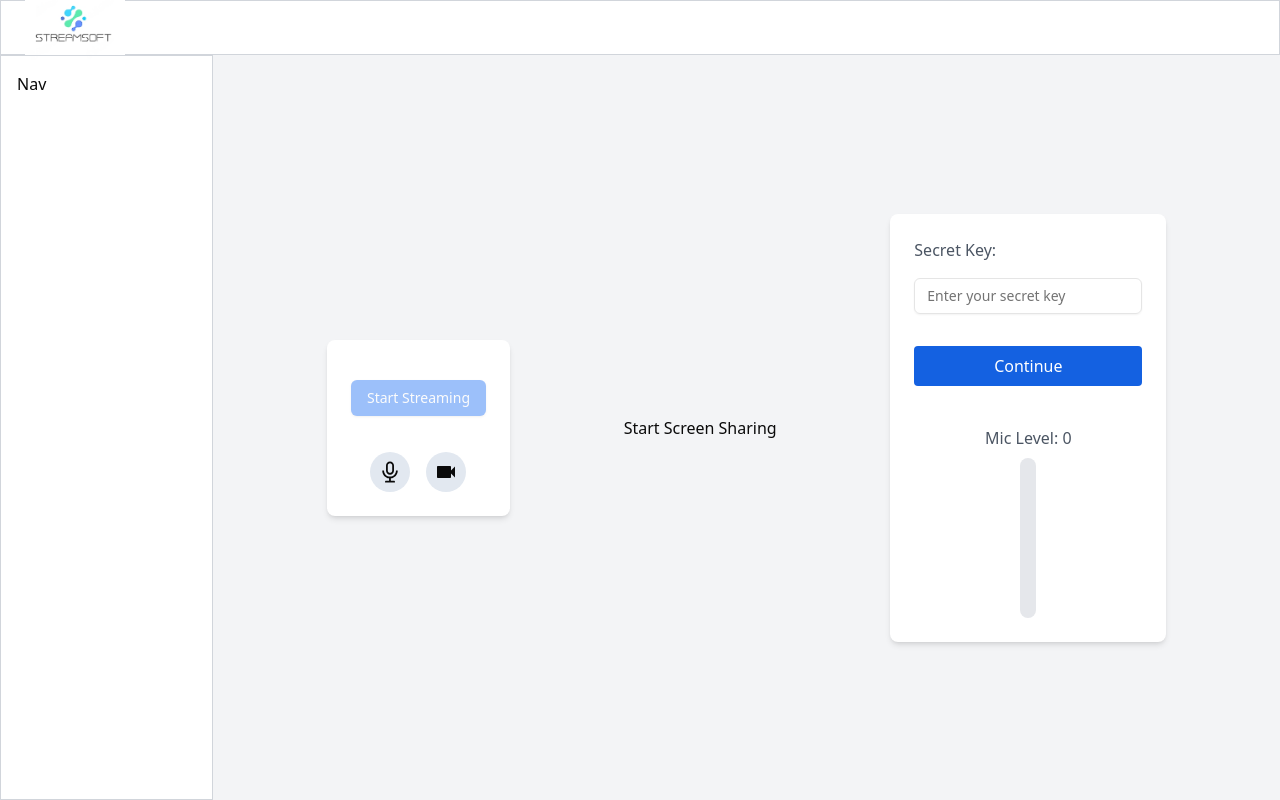
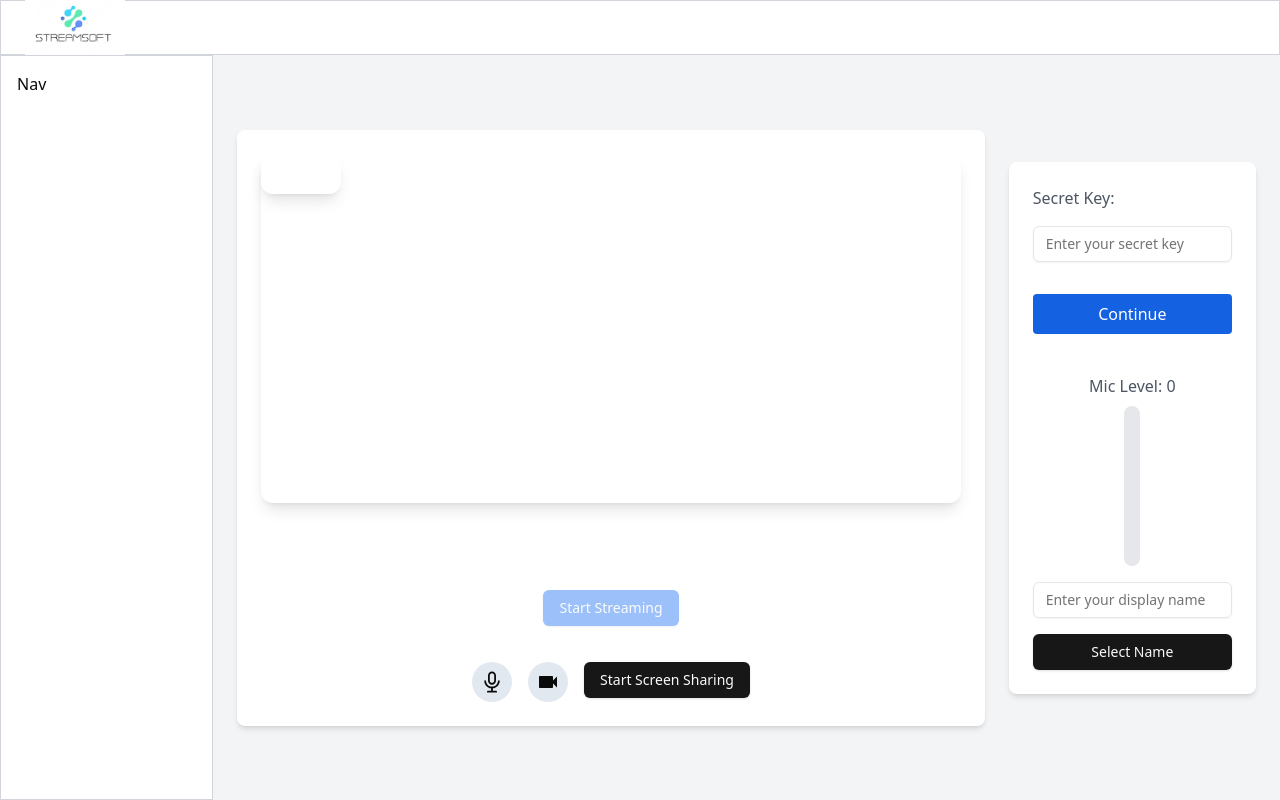
Before and after one commit to pranav-deshmukh/StreamSoft, a Next.js app in the folder Client/: page /stream in a window 1280 px wide. Both pictures are taken after a click on the button "Start Screen Sharing". Built offline with nearby package versions, Linux system fonts and the light colour scheme; no server answers.

Commit message:
share screen feat

```diff
--- a/Client/components/VideoScreen.tsx
+++ b/Client/components/VideoScreen.tsx
@@ -24,6 +24,8 @@ const VideoScreen = () => {
   const mediaRecorderRef = useRef<MediaRecorder | null>(null);
   const [platform, setPlatform] = useState('');
   const [screenStream, setScreenStream] = useState<MediaStream|null>(null)
+  const [shareScreenState, setShareScreenState] = useState(false);
+  const [name, setName] = useState('')
 
 
   useEffect(() => {
@@ -153,28 +155,31 @@ const VideoScreen = () => {
 
   const shareScreen = async () => {
   try {
+    setShareScreenState(true);
     const screen = await navigator.mediaDevices.getDisplayMedia({
       video: true,
-      audio: true // Adjust if you don't want to share audio
+      audio: true
     });
 
     setScreenStream(screen);
 
     if (screenShareRef.current) {
-      // Stop any existing screen streams if they exist
+
       if (screenShareRef.current.srcObject) {
         (screenShareRef.current.srcObject as MediaStream).getTracks().forEach(track => track.stop());
       }
-      // Attach the new screen stream
+
       screenShareRef.current.srcObject = screen;
     }
 
-    // Optional: handle when the screen sharing stops
+
     screen.getVideoTracks()[0].addEventListener('ended', () => {
       console.log('Screen sharing stopped');
       if (screenShareRef.current) {
         screenShareRef.current.srcObject = null;
       }
+      setScreenStream(null);
+      setShareScreenState(false);
     });
 
   } catch (error) {
@@ -186,14 +191,24 @@ const VideoScreen = () => {
   return (
     <div className="w-full h-full flex justify-evenly items-center gap-6 p-6 bg-gray-100">
       <div className="flex flex-col gap-5 justify-center items-center bg-white p-6 rounded-lg shadow-md">
-        {/* <video
+      <div className="relative min-w-[550px] min-h-[400px]">
+        {shareScreenState&&(
+
+      <video ref={screenShareRef} autoPlay
+          width={"800px"}
+          height={"700px"}
+          className="user-video rounded-xl shadow-lg"/>
+      )}
+         <video
           ref={videoRef}
           autoPlay
           muted={isVideoOff}
-          width={"450px"}
-          height={"450px"}
-          className="user-video rounded-xl shadow-lg"
-        ></video> */}
+          width={`${shareScreenState?"80px":"550px"}`}
+          height={"550px"}
+          className={`user-video rounded-xl shadow-lg ${shareScreenState?"absolute top-0 left-0":""}`}
+          />
+        {/* <span className="absolute bottom-0 left-0 bg-yellow-600 p-2 min-w-[80px] text-center font-bold text-white">{name}</span> */}
+      </div>
 
         <div className="controls mt-4">
           <Button
@@ -218,9 +233,10 @@ const VideoScreen = () => {
           >
             {isVideoOff ? <MdVideocamOff /> : <MdVideocam />}
           </span>
+          <Button onClick={shareScreen}>Start Screen Sharing</Button>
         </div>
       </div>
-      <button onClick={shareScreen}>Start Screen Sharing</button>
+
 
 
       <div className="flex flex-col gap-4 bg-white p-6 rounded-lg shadow-md">
@@ -253,6 +269,8 @@ const VideoScreen = () => {
             ></div>
           </div>
         </div>
+        <Input placeholder="Enter your display name" id="name" value={name} onChange={(e)=>setName(e.target.value)}></Input>
+        <Button>Select Name</Button>
       </div>
     </div>
   );
```
